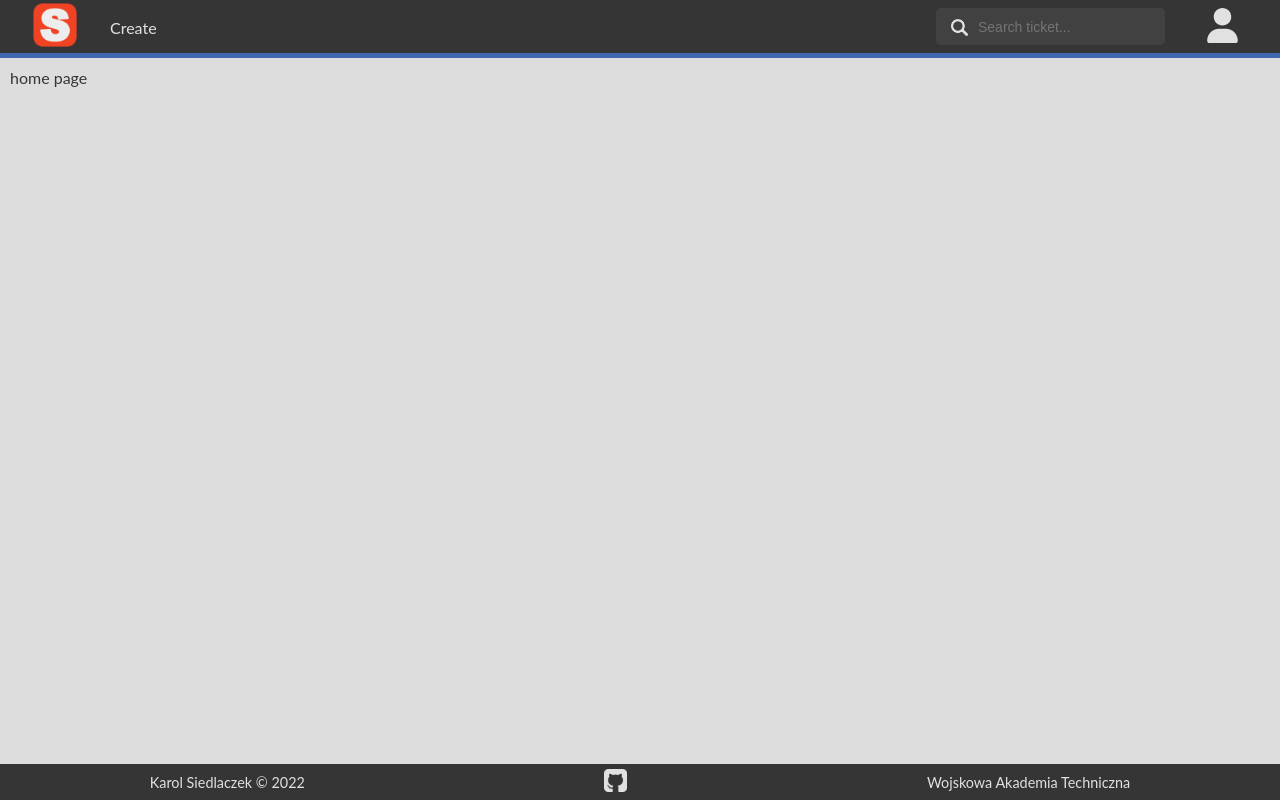
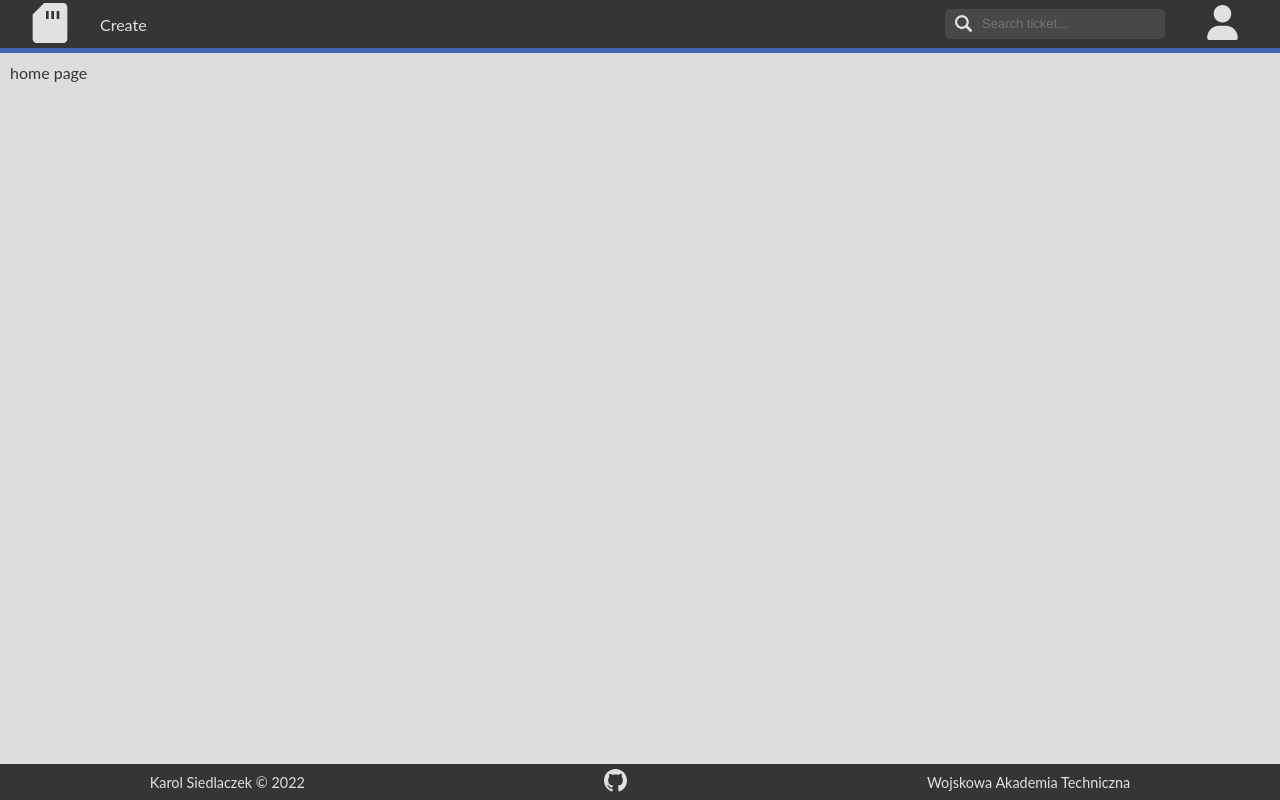
Before and after one commit to Haswell33/service-desk, a Django app: page / in a window 1280 px wide. Run offline with Django 3.2, Linux system fonts and the light colour scheme; the visitor is signed in with stand-in values (Sample User, id 1).

Commit message:
building templates 7

```diff
--- a/service_desk/static/styles/style.css
+++ b/service_desk/static/styles/style.css
@@ -2,56 +2,102 @@
 
 :root {
     --theme: #4267B2;
-    --icon: #e1e1e1;
-    --font-light: #e1e1e1;
-    --font-dark: #353535;
-    background: #dddddd
+    --elem-dark: #353535;
+    --elem-dark-secondary: #4f4f4f;
+    --elem-dark-third: #484848;
+    --elem-light: #e1e1e1;
+    --elem-light-filter: invert(99%) sepia(11%) saturate(133%) brightness(111%) contrast(76%);
+    --elem-light-secondary: #656565;
+    background: #dddddd;
     }
 
 body {
     overflow-x: hidden;
     margin: 0;
-    color: var(--font-dark);
+    color: var(--elem-dark);
     font-family: Lato, sans-serif;
 }
 
 main {
-    color: var(--font-dark);
+    color: var(--elem-dark);
     margin: 10px;
 }
 
 a,
 a:visited {
-    color: var(--font-dark);
+    color: var(--elem-dark);
     vertical-align: middle;
     text-decoration: none;
     transition: 200ms;
 }
 
-/* Navbar */
+input {
+    border-radius: 5px;
+    font-size: 115%;
+}
+
+input:not([type=button]) {
+    padding: 5px 10px 5px 10px;
+}
+
+input[type=button] {
+    line-height: 1;
+    color: var(--elem-dark);
+    background: var(--elem-light);
+    border: 1px solid var(--elem-dark);
+    cursor: pointer;
+    padding: 10px 20px;
+    font-weight: 500;
+    transition: 400ms background, border-color, font-weight, color;
+}
+
+input[type=search] {
+    font-size: 13px;
+    line-height: 1.3;
+    background: var(--elem-dark-third);
+    border: 2px solid var(--elem-dark-third);
+    padding: 5px 5px 5px 35px;
+    box-shadow: none;
+    transition: 400ms;
+}
+
+input[type=button]:hover {
+    background: var(--theme);
+    border-color: var(--theme);
+    color: var(--elem-light);
+}
+
+input[type=search]:focus {
+    border: 2px solid var(--elem-light-secondary);
+    outline-offset: 0;
+    outline: 0;
+    box-shadow: none;
+}
+/* Navbar and footer*/
 
 nav {
     width: 100%;
-    background: #353535;
+    background: var(--elem-dark);
     border-bottom: 5px solid var(--theme);
     margin: 0;
     display: flex;
     align-items: center;
     justify-content: space-between;
 }
+nav,
 nav a,
 nav a:visited,
+footer,
 footer a,
 footer a:visited {
-    color: #e1e1e1;
+    color: var(--elem-light);
 }
 
 nav div {
     margin: 0 15px 0 15px;
 }
 
-.navbar-left,
-.navbar-right {
+.navbar-content-block {
     display: flex;
     align-items: center;
 }
@@ -70,12 +116,12 @@ nav div {
 }
 
 #navbar-account img:hover {
-    background: #4f4f4f;
+    background: var(--elem-dark-secondary);
 }
 
 #navbar-account ul {
     position: fixed;
-    background: #353535;
+    background: var(--elem-dark);
     border-bottom-left-radius: 6px;
     border-bottom-right-radius: 6px;
     margin: 0;
@@ -85,7 +131,7 @@ nav div {
     padding: 0;
 }
 #navbar-account ul li {
-    border-bottom: 1px solid #5f5f5f;
+    border-bottom: 1px solid var(--elem-dark-third);
     padding: 10px 20px 10px 10px;
     display: flex;
     transition: 200ms;
@@ -121,12 +167,12 @@ nav div {
     border-bottom-right-radius: 6px;
 }
 
-#navbar-account ul li:nth-child(1) {
-    background: #353535;
+#navbar-account ul li:nth-child(1):hover {
+    background: var(--elem-dark);
 }
 
 #navbar-account ul li:hover {
-    background: #4f4f4f
+    background: var(--elem-dark-secondary)
 }
 
 /* Navbar - Search */
@@ -137,28 +183,8 @@ nav div {
 
 #navbar-search img {
     position: absolute;
-    bottom: 9px;
-    left: 15px;
-}
-
-#navbar-search input {
-    width: 180px;
-    height: 23px;
-    font-size: 14px;
-    background: #414141;
-    border: 2px solid #414141;
-    color: #e1e1e1;
-    border-radius: 5px;
-    padding: 5px 5px 5px 40px;
-    box-shadow: none;
-    transition: 300ms;
-}
-
-#navbar-search input:focus {
-    border: 2px solid #6c6c6c;
-    outline-offset: 0;
-    outline: 0;
-    box-shadow: none;
+    bottom: 7px;
+    left: 10px;
 }
 
 /* Navbar - Login */
@@ -179,8 +205,7 @@ nav div {
 /* Footer */
 
 footer {
-    background: #353535;
-    color: #e1e1e1;
+    background: var(--elem-dark);
     width: 100%;
     position: fixed;
     bottom: 0;
@@ -209,10 +234,11 @@ footer p {
     flex-direction: column;
     justify-content: center;
     align-items: center;
-    border-radius: 10px;
     line-height: 50px;
     min-width: 400px;
     width: 500px;
+    padding-bottom: 30px;
+    border-bottom: 1px solid var(--elem-light-secondary)
 }
 
 #dialog-logged-out p {
@@ -224,10 +250,6 @@ footer p {
     transition: 400ms;
 }
 
-#dialog-logged-out p:hover a{
-    color: #e1e1e1;
-}
-
 /* Content - Log In */
 
 #content-login {
@@ -235,19 +257,13 @@ footer p {
 }
 
 #dialog-login {
-    border: 1px solid #353535;
+    border: 1px solid var(--elem-dark);
     border-radius: 6px;
     padding: 20px;
 }
 
 label {
     display: block;
-}
-
-input {
-    border-radius: 4px;
-    font-size: 120%;
-    padding: 5px 10px 5px 10px;
 }
 
 /* Classes */
@@ -264,7 +280,7 @@ input {
 }
 
 .icon{
-    fill: var(--icon);
+    fill: var(--elem-light);
     transition: 150ms;
 }
 
--- a/service_desk/static/templates/base.html
+++ b/service_desk/static/templates/base.html
@@ -19,9 +19,13 @@
 
 <body>
   <nav class="main-color-border">
-    <div class="navbar-left">
+    <div class="navbar-content-block">
       <div id="navbar-logo">
-        <a href="{% url 'home' %}"><img src="{% static 'images/logo.png' %}" alt="Logo site" width="50" height="50"></a>
+        <a href="{% url 'home' %}">
+          <svg xmlns="http://www.w3.org/2000/svg" viewBox="0 0 15 15" class="icon" width="40" height="40">
+            <path fill-rule="evenodd" clip-rule="evenodd" d="M5.29289 0H12.5C13.3284 0 14 0.671574 14 1.5V13.5C14 14.3284 13.3284 15 12.5 15H2.5C1.67157 15 1 14.3284 1 13.5V4.29289L5.29289 0ZM6 3V6H7V3H6ZM8 3V6H9V3H8ZM10 6V3H11V6H10Z"/>
+          </svg>
+        </a>
       </div>
       {% if user.is_authenticated %}
         <div id="navbar-create">
@@ -31,11 +35,11 @@
         <p>Welcome!</p>
       {% endif %}
     </div>
-    <div class="navbar-right">
+    <div class="navbar-content-block">
       {% if user.is_authenticated %}
         <div id="navbar-search">
           <img class="icon" src="{% static 'images/search.png' %}" alt="Search" width="17" height="17">
-          <input type="text" placeholder="Search ticket...">
+          <input type="search" placeholder="Search ticket...">
         </div>
         <div id="navbar-account">
           <svg xmlns="http://www.w3.org/2000/svg" viewBox="0 0 448 512" class="icon" width="35" height="35">
@@ -70,7 +74,9 @@
     </div>
     <div id="footer-middle-content">
       <a href="https://github.com/Haswell33" target="_blank">
-        <img src="{% static '/images/github-gray.png' %}" width="23" height="23">
+        <svg xmlns="http://www.w3.org/2000/svg" viewBox="0 0 16 16" class="icon" width="23" height="23">
+          <path d="M8 0C3.58 0 0 3.58 0 8c0 3.54 2.29 6.53 5.47 7.59.4.07.55-.17.55-.38 0-.19-.01-.82-.01-1.49-2.01.37-2.53-.49-2.69-.94-.09-.23-.48-.94-.82-1.13-.28-.15-.68-.52-.01-.53.63-.01 1.08.58 1.23.82.72 1.21 1.87.87 2.33.66.07-.52.28-.87.51-1.07-1.78-.2-3.64-.89-3.64-3.95 0-.87.31-1.59.82-2.15-.08-.2-.36-1.02.08-2.12 0 0 .67-.21 2.2.82.64-.18 1.32-.27 2-.27.68 0 1.36.09 2 .27 1.53-1.04 2.2-.82 2.2-.82.44 1.1.16 1.92.08 2.12.51.56.82 1.27.82 2.15 0 3.07-1.87 3.75-3.65 3.95.29.25.54.73.54 1.48 0 1.07-.01 1.93-.01 2.2 0 .21.15.46.55.38A8.012 8.012 0 0 0 16 8c0-4.42-3.58-8-8-8z"/>
+ </svg>
       </a>
     </div>
     <div id="footer-right-content">
@@ -97,7 +103,7 @@
       }
     }
     else if(!userIsAuth){
-      $(':root').css('--theme', '#8c8c8c')
+      $(':root').css('--theme', '#777777')
       //colorElems('#8c8c8c')
     }
   })
--- a/service_desk/static/templates/logged-out.html
+++ b/service_desk/static/templates/logged-out.html
@@ -9,7 +9,10 @@
     <div id="content-logged-out" class="center-subdiv">
       <div id="dialog-logged-out" >
         <h3>You have successfully logged out</h3>
-        <p class="main-color-border main-color-background-hover"><a href="{% url 'login' %}">Log in again</a></p>
+        <a href="{% url 'login' %}"><input type="button" value="Log in again"/></a>
+      </div>
+      <div id="footer-logged-out">
+        <p>Service Desk App</p>
       </div>
     </div>
   {% endblock %}
```
Also changed, not shown: service_desk/static/images/admin.png, service_desk/static/images/github-gray.png (deleted), service_desk/static/images/github-white.png (deleted), service_desk/static/images/log-in_old.png (deleted), service_desk/static/images/log-out_old.png (deleted), service_desk/static/images/svg/admin.svg (added), service_desk/static/images/svg/cog.svg (added), service_desk/static/images/svg/gear-2.svg (added), service_desk/static/images/svg/gear.svg (added), service_desk/static/images/svg/github.svg (added), service_desk/static/images/svg/lock.svg (added), service_desk/static/images/svg/log-in.svg (added), service_desk/static/images/svg/log-out.svg (added), service_desk/static/images/svg/logo.svg (added), 3 more files.
